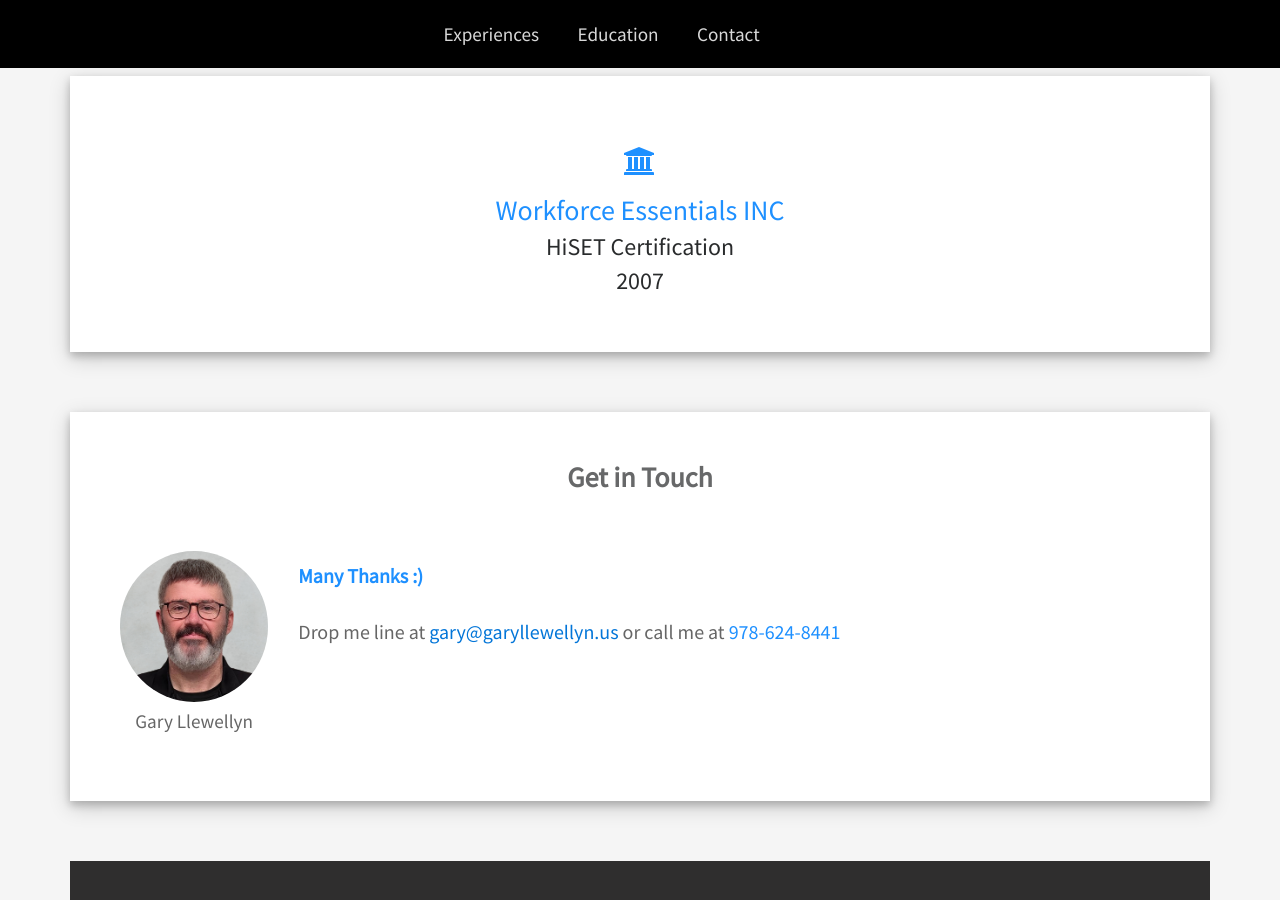
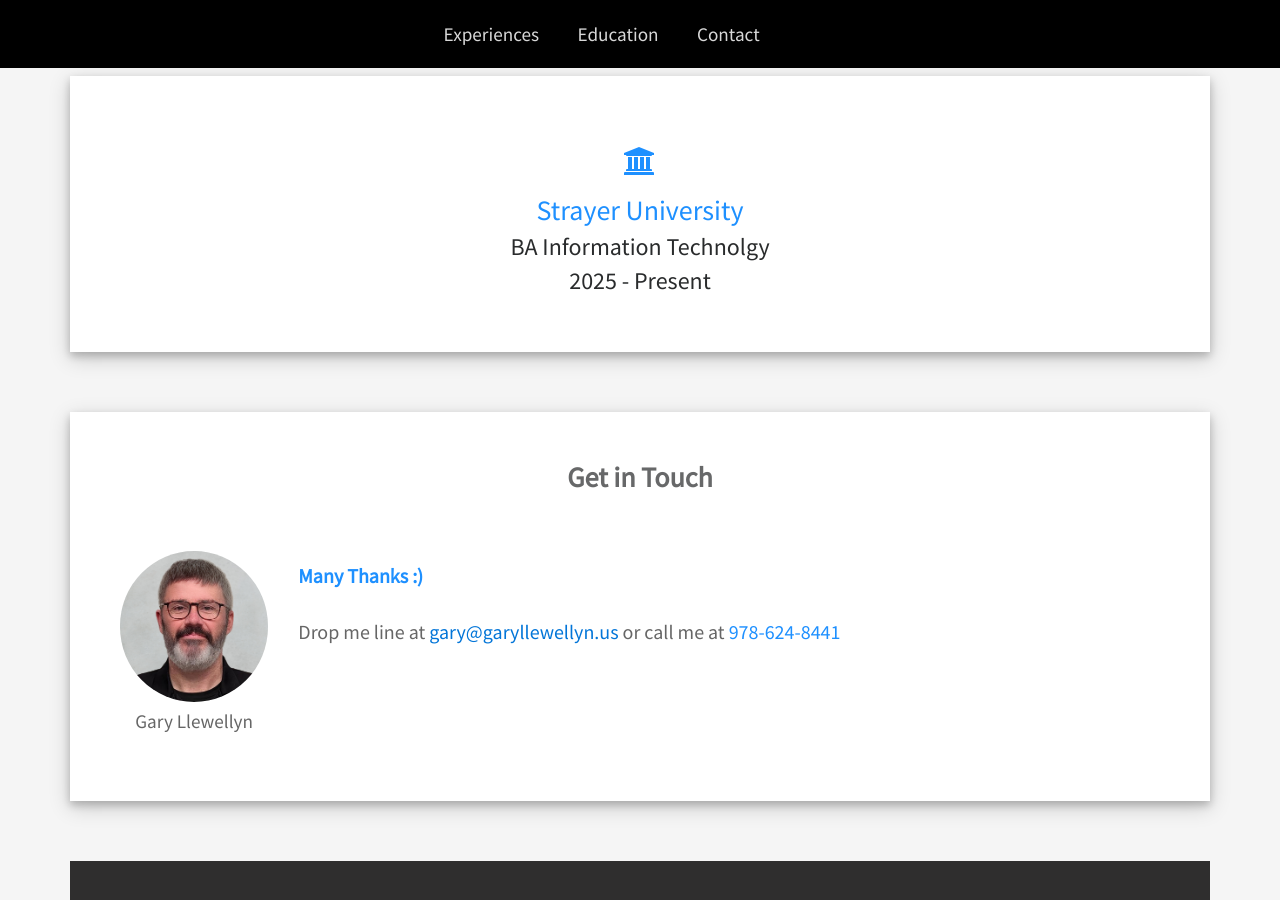
Before and after one commit to taffo73/Resume, a Jekyll site: the page built from index.html, in a window 1280 px wide and 900 px high, scrolled down 2443 px. Built offline with Jekyll 4.4.1, drawn with Linux system fonts in a browser that asks for light colours; a script that is not in the unit is left out.

Commit message:
Update education details in education.html

```diff
--- a/_includes/education.html
+++ b/_includes/education.html
@@ -3,8 +3,8 @@
         <h3 class="university theme-color">
             <i class="fa fa-university"> </i>
         </h3>
-        <h3 class="university theme-color">Workforce Essentials INC</h3>
-        <h4 class="year">HiSET Certification</h4>
-        <h4 class="year">2007 </h4>
+        <h3 class="university theme-color">Strayer University</h3>
+        <h4 class="year">BA Information Technolgy</h4>
+        <h4 class="year">2025 - Present </h4>
     </div>
 </div>
```
